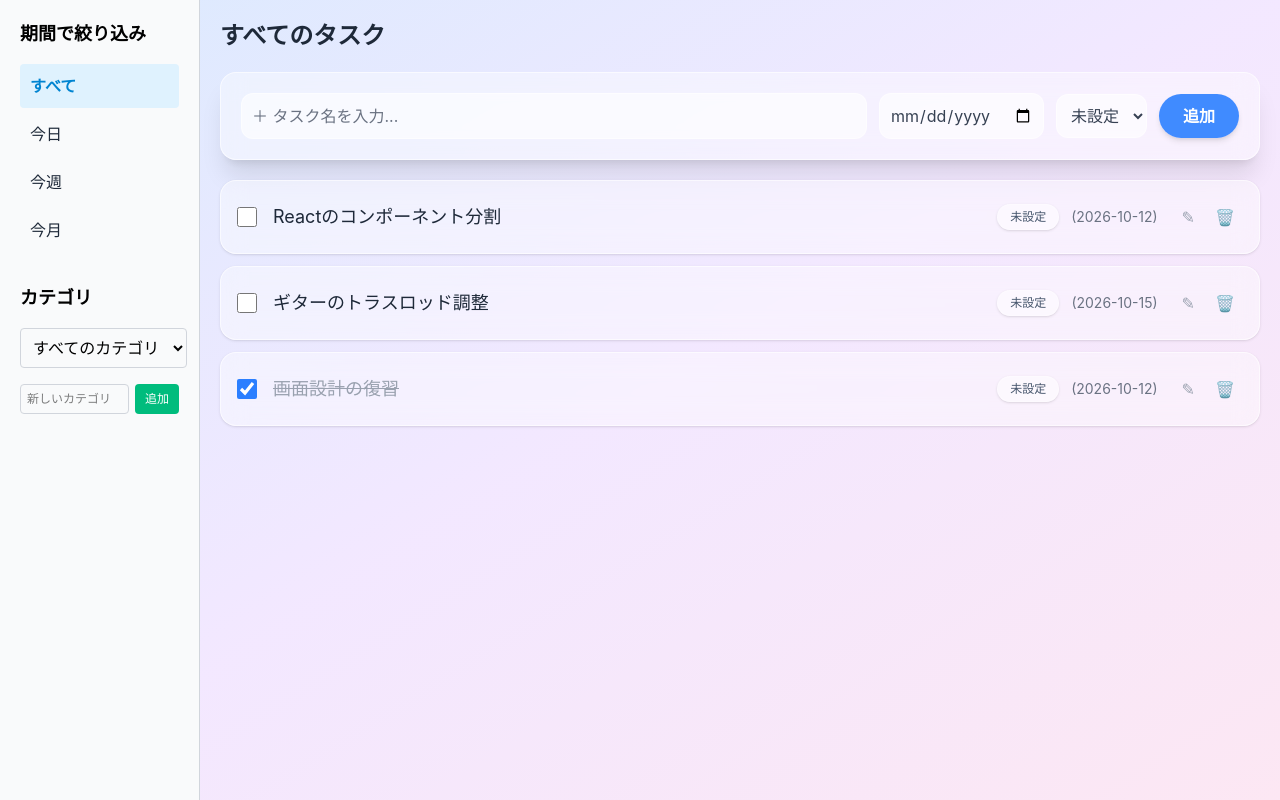
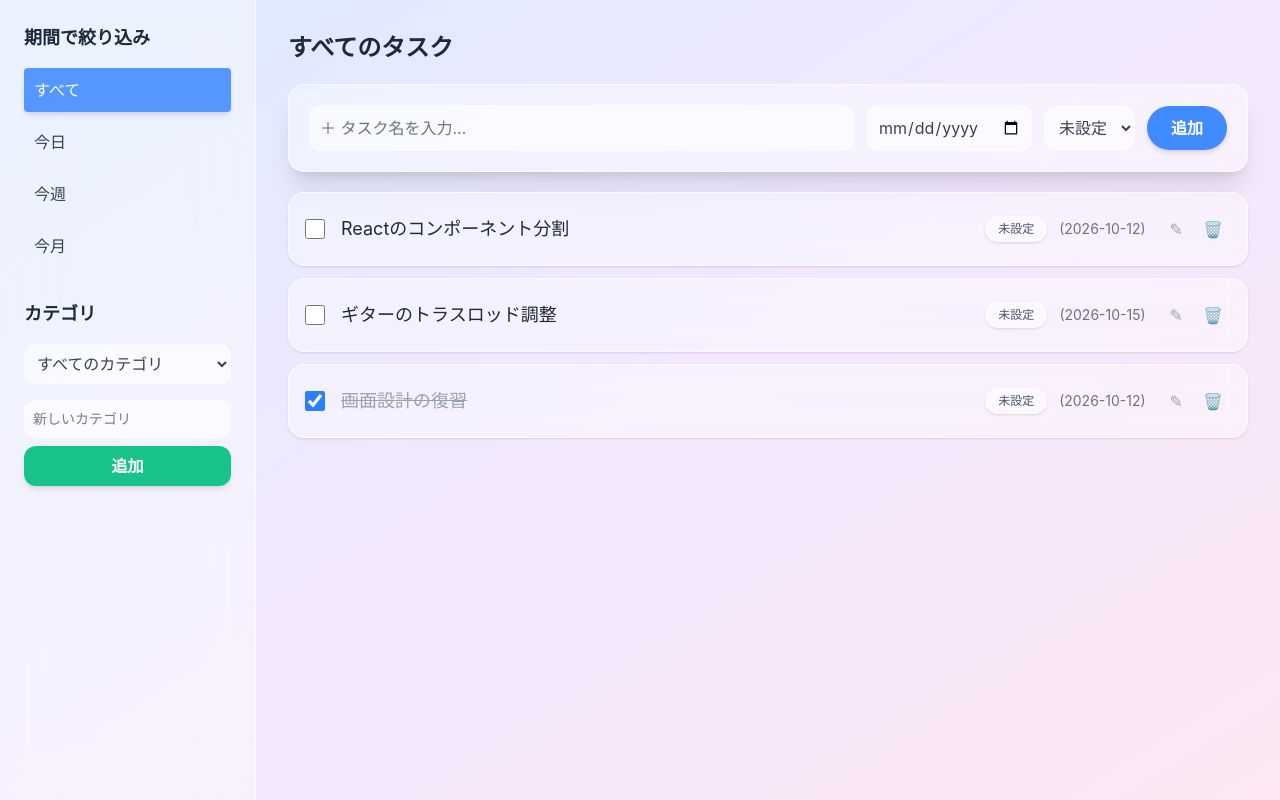
Before and after one commit to kei3yu3/ToDoApp, a React (Vite) app: page / in a window 1280 px wide. Built offline with nearby package versions, Linux system fonts and the light colour scheme.

Commit message:
ハンバーガーメニューの追加とサイドバーのtailwindcss化

```diff
--- a/src/components/layout/AppLayout.tsx
+++ b/src/components/layout/AppLayout.tsx
@@ -1,3 +1,4 @@
+import { useState } from 'react';
 import { Sidebar } from './Sidebar';
 import type { FilterType } from '../../types';
 
@@ -14,9 +15,27 @@ type Props = {
 };
 
 export const AppLayout = ({ children, currentFilter, onFilterChange, currentCategory, onCategoryChange, categories, onAddCategory, onDeleteCategory }: Props) => {
+  // ★ スマホ用のサイドバー開閉状態を管理
+  const [isSidebarOpen, setIsSidebarOpen] = useState(false);
+
   return (
-    // ★ style を完全に削除し、すべて className に置き換えました
-    <div className="flex min-h-screen bg-gradient-to-br from-blue-100 via-purple-100 to-pink-100">
+    // ★ md:flex-row を追加し、PCでは横並び、スマホでは縦並びになるように設定
+    <div className="flex flex-col md:flex-row min-h-screen bg-gradient-to-br from-blue-100 via-purple-100 to-pink-100">
+
+      {/* ★ スマホ用ヘッダー（グラスモーフィズム） */}
+      <div className="md:hidden flex items-center justify-between p-4 bg-white/40 backdrop-blur-md border-b border-white/60 sticky top-0 z-20 shadow-sm">
+        <h1 className="text-xl font-bold text-gray-800">TodoApp</h1>
+        <button
+          onClick={() => setIsSidebarOpen(true)}
+          className="p-2 text-gray-600 hover:text-blue-600 bg-white/50 rounded-lg focus:outline-none transition-colors"
+        >
+          {/* ハンバーガーアイコン */}
+          <svg className="w-6 h-6" fill="none" stroke="currentColor" viewBox="0 0 24 24">
+            <path strokeLinecap="round" strokeLinejoin="round" strokeWidth={2} d="M4 6h16M4 12h16M4 18h16" />
+          </svg>
+        </button>
+      </div>
+
       <Sidebar
         currentFilter={currentFilter}
         onFilterChange={onFilterChange}
@@ -25,8 +44,13 @@ export const AppLayout = ({ children, currentFilter, onFilterChange, currentCate
         categories={categories}
         onAddCategory={onAddCategory}
         onDeleteCategory={onDeleteCategory}
+        // ★ 開閉状態と、閉じるための関数をSidebarに渡す
+        isOpen={isSidebarOpen}
+        onClose={() => setIsSidebarOpen(false)}
       />
-      <main className="flex-1 p-5">
+
+      {/* メインコンテンツ */}
+      <main className="flex-1 p-5 md:p-8 w-full max-w-5xl mx-auto">
         {children}
       </main>
     </div>
--- a/src/components/layout/Sidebar.tsx
+++ b/src/components/layout/Sidebar.tsx
@@ -10,23 +10,25 @@ type Props = {
   categories: string[];
   onAddCategory: (category: string) => void;
   onDeleteCategory: (category: string) => void;
+  isOpen?: boolean;
+  onClose?: () => void;
 };
 
-export const Sidebar = ({ currentFilter, onFilterChange, currentCategory, onCategoryChange, categories, onAddCategory, onDeleteCategory }: Props) => {
+export const Sidebar = ({ currentFilter, onFilterChange, currentCategory, onCategoryChange, categories, onAddCategory, onDeleteCategory, isOpen = false, onClose}: Props) => {
   // ★ 新しいカテゴリの名前を入力するためのState
   const [newCategoryName, setNewCategoryName] = useState('');
 
   // メニューの見た目を決める設定（選ばれているものは青色＋太字にする）
   const getListClass = (filter: FilterType) => {
     // 共通のクラス（余白、角丸、カーソル、色の変化アニメーション）
-    const baseClass = "p-2.5 rounded cursor-pointer mb-1 transition-colors";
+    const baseClass = "p-2.5 rounded cursor-pointer mb-2 transition-all font-medium";
 
     if (currentFilter === filter) {
       // 選ばれている時のクラス
-      return `${baseClass} bg-sky-100 text-sky-600 font-bold`;
+      return `${baseClass} bg-blue-500/80 text-white shadow-md backdrop-blur-sm`;
     } else {
       // 選ばれていない時（マウスを乗せると薄いグレーになる）
-      return `${baseClass} text-gray-800 hover:bg-gray-200`;
+      return `${baseClass} text-gray-700 hover:bg-white/60 hover:shadow-sm`;
     }
   };
 
@@ -37,24 +39,52 @@ export const Sidebar = ({ currentFilter, onFilterChange, currentCategory, onCate
     setNewCategoryName(''); // 入力欄を空に戻す
   };
 
+  // ★ スマホ時：メニュー外をタップした時の暗い背景（オーバーレイ）
+  const overlayClass = isOpen
+    ? "fixed inset-0 bg-black/20 backdrop-blur-sm z-30 md:hidden transition-opacity"
+    : "hidden";
+
+  // ★ サイドバー本体：スマホ時はスライド、PC時は左に固定
+  const sidebarClass = `
+    fixed inset-y-0 left-0 z-40 w-64 transform transition-transform duration-300 ease-in-out
+    md:relative md:translate-x-0
+    p-6
+    bg-white/40 backdrop-blur-xl border-r border-white/60 shadow-2xl md:shadow-none
+    ${isOpen ? "translate-x-0" : "-translate-x-full"}
+  `;
+
   return (
-    <div className="w-[200px] p-5 border-r border-gray-300 bg-gray-50">
-      <h2 className="text-lg font-bold mb-4">期間で絞り込み</h2>
+    <>
+      <div className={overlayClass} onClick={onClose} />
+
+      <div className={sidebarClass}>
+        {/* スマホ時のみ表示する「閉じる」ボタンとメニュータイトル */}
+        <div className="flex justify-between items-center mb-8 md:mb-4">
+          <h2 className="text-xl font-bold text-gray-800 md:hidden">メニュー</h2>
+          <h2 className="hidden md:block text-lg font-bold text-gray-800">期間で絞り込み</h2>
+          <button
+            onClick={onClose}
+            className="md:hidden p-2 text-gray-500 hover:text-gray-800 hover:bg-white/60 rounded-full transition-colors"
+          >
+            ✕
+          </button>
+        </div>
+
         <ul className="list-none p-0 mb-8">
-        <li className={getListClass('all')} onClick={() => onFilterChange('all')}>すべて</li>
-        <li className={getListClass('today')} onClick={() => onFilterChange('today')}>今日</li>
-        <li className={getListClass('week')} onClick={() => onFilterChange('week')}>今週</li>
-        <li className={getListClass('month')} onClick={() => onFilterChange('month')}>今月</li>
+          {/* ★ リンクを押した時にスマホメニューを自動で閉じるように onClose?.() を追加 */}
+          <li className={getListClass('all')} onClick={() => { onFilterChange('all'); onClose?.(); }}>すべて</li>
+          <li className={getListClass('today')} onClick={() => { onFilterChange('today'); onClose?.(); }}>今日</li>
+          <li className={getListClass('week')} onClick={() => { onFilterChange('week'); onClose?.(); }}>今週</li>
+          <li className={getListClass('month')} onClick={() => { onFilterChange('month'); onClose?.(); }}>今月</li>
         </ul>
 
-      <h2 className="text-lg font-bold mb-4">カテゴリ</h2>
+        <h2 className="text-lg font-bold mb-4 text-gray-800">カテゴリ</h2>
 
-      {/* ★ プルダウンと削除ボタンを横並びにする */}
         <div className="flex gap-1.5 mb-4">
           <select
             value={currentCategory}
-          onChange={(e) => onCategoryChange(e.target.value)}
-          className="flex-1 p-2 rounded border border-gray-300 cursor-pointer focus:outline-none focus:border-blue-500"
+            onChange={(e) => { onCategoryChange(e.target.value); onClose?.(); }}
+            className="flex-1 p-2 bg-white/60 border border-white/50 rounded-xl focus:outline-none focus:ring-2 focus:ring-blue-300/50 cursor-pointer text-gray-700"
           >
             <option value="all">すべてのカテゴリ</option>
             {categories.map((c) => (
@@ -62,11 +92,10 @@ export const Sidebar = ({ currentFilter, onFilterChange, currentCategory, onCate
             ))}
           </select>
 
-        {/* ★ 「すべて」と「未設定」以外の時だけ、削除ボタンを表示する */}
           {currentCategory !== 'all' && currentCategory !== '未設定' && (
             <button
               onClick={() => onDeleteCategory(currentCategory)}
-            className="p-2 bg-red-500 text-white border-none rounded cursor-pointer hover:bg-red-600 transition-colors"
+              className="px-3 bg-red-500/80 text-white rounded-xl shadow-sm hover:bg-red-600 transition-colors"
               title="このカテゴリを削除"
             >
               🗑
@@ -74,22 +103,22 @@ export const Sidebar = ({ currentFilter, onFilterChange, currentCategory, onCate
           )}
         </div>
 
-      {/* ★ 新しいカテゴリを追加するための入力欄とボタン */}
-      <div className="flex gap-1.5">
+        <div className="flex flex-col gap-2">
           <input
             type="text"
             placeholder="新しいカテゴリ"
             value={newCategoryName}
             onChange={(e) => setNewCategoryName(e.target.value)}
-          className="flex-1 p-1.5 rounded border border-gray-300 text-xs min-w-0 focus:outline-none focus:border-blue-500"
+            className="w-full p-2 bg-white/60 border border-white/50 rounded-xl focus:outline-none focus:ring-2 focus:ring-blue-300/50 text-sm"
           />
           <button
             onClick={handleAddCategory}
-          className="px-2.5 py-1.5 bg-emerald-500 text-white border-none rounded cursor-pointer text-xs whitespace-nowrap hover:bg-emerald-600 transition-colors"
+            className="w-full py-2 bg-emerald-500/90 text-white font-bold rounded-xl shadow-md hover:bg-emerald-600 transition-colors"
           >
             追加
           </button>
         </div>
       </div>
+    </>
   );
 };
```
Lines whose indentation alone changed are shown as unchanged.
